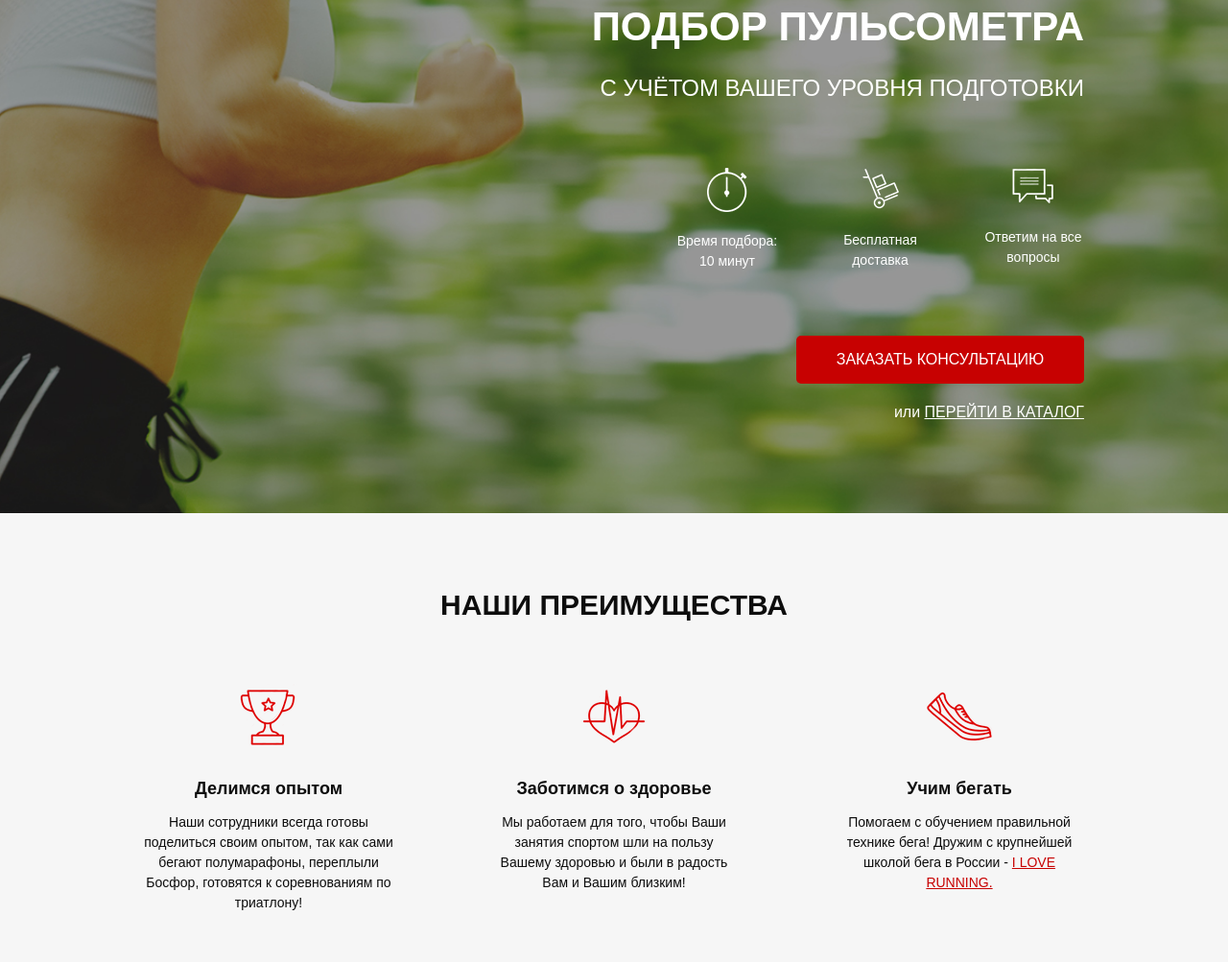
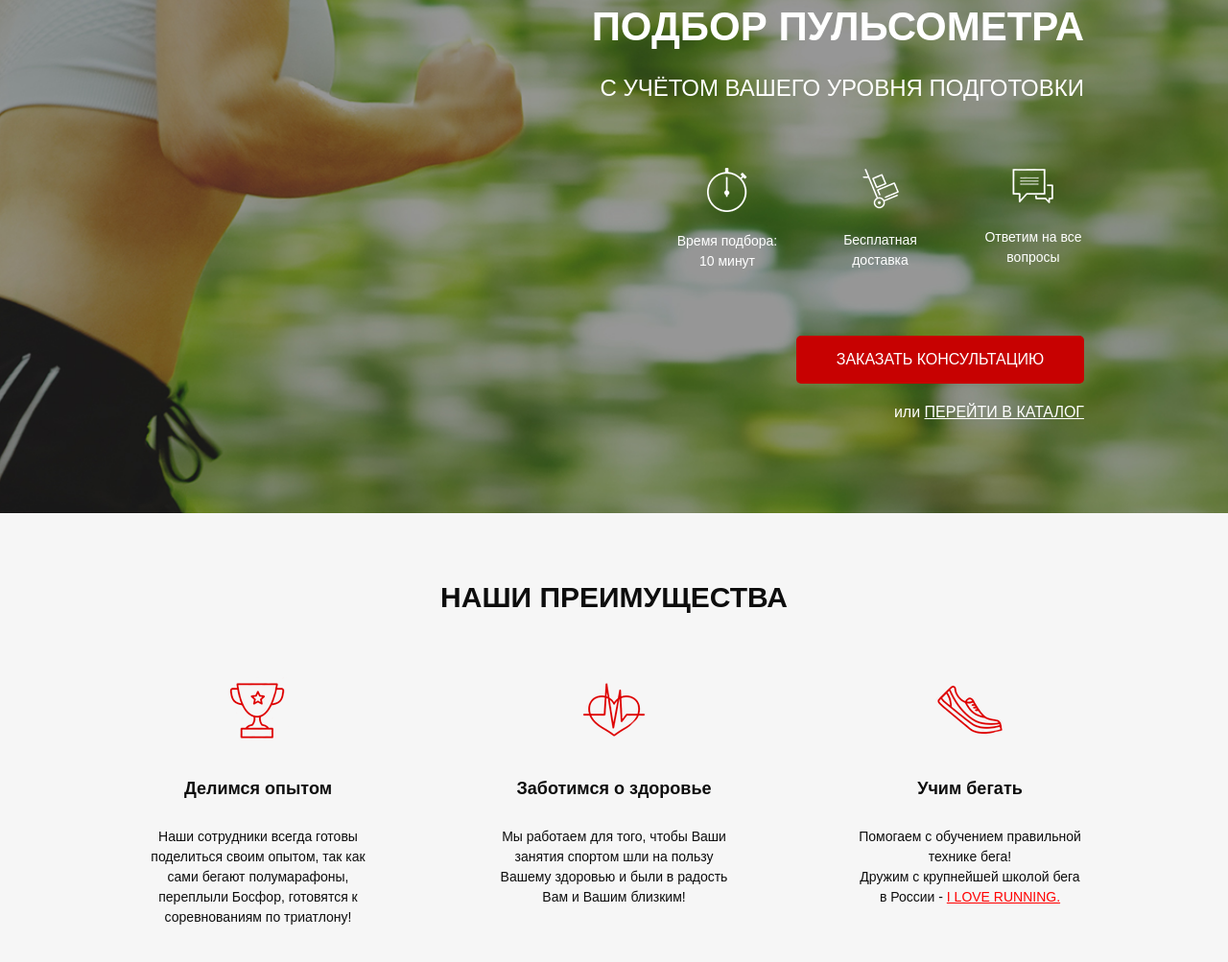
Before and after one commit to sashaq15/Pulse, a website: page src/index.html in a window 1280 px wide. Shown: the part 167-1170 px from the top of the page at 96% size. Drawn offline with Linux system fonts and the light colour scheme; a web font is replaced by a local one.

Commit message:
fix advantages screen

```diff
--- a/src/index.html
+++ b/src/index.html
@@ -59,24 +59,39 @@
 
     <div class="advantages">
         <div class="container">
-            <div class="advantages__header">НАШИ ПРЕИМУЩЕСТВА</div>
-            <div class="advantages__blocks">
-                <div class="advantages__block">
-                    <img src="./icons/advantages/cup.png" alt="">
-                    <div class="advantages__subheader">Делимся опытом</div>
-                    <div class="advantages__descr">Наши сотрудники всегда готовы поделиться своим опытом, так как сами бегают полумарафоны, переплыли Босфор, готовятся к соревнованиям по триатлону!</div>
+            <h2 class="title">НАШИ ПРЕИМУЩЕСТВА</h2>
+            <div class="advantages__wrapper">
+                <div class="advantages__item">
+                    <img src="icons/advantages/cup.png" alt="cup" class="advantages__icon">
+                    <div class="advantages__subtitle">
+                        Делимся опытом
+                    </div>
+                    <div class="advantages__descr">
+                        Наши сотрудники всегда готовы поделиться своим опытом,
+                        так как сами бегают полумарафоны, переплыли Босфор, готовятся к соревнованиям по триатлону!
+                    </div>
                 </div>
-
-                <div class="advantages__block">
-                    <img src="./icons/advantages/heart.png" alt="">
-                    <div class="advantages__subheader">Заботимся о здоровье</div>
-                    <div class="advantages__descr">Мы работаем для того, чтобы Ваши занятия спортом шли на пользу Вашему здоровью и были в радость Вам и Вашим близким!</div>
+                <div class="advantages__item">
+                    <img src="icons/advantages/heart.png" alt="heart" class="advantages__icon">
+                    <div class="advantages__subtitle">
+                        Заботимся о здоровье
+                    </div>
+                    <div class="advantages__descr">
+                        Мы работаем для того,
+                        чтобы Ваши занятия спортом шли на пользу Вашему здоровью и были в радость Вам и Вашим близким!
+                    </div>
                 </div>
-
-                <div class="advantages__block">
-                    <img src="./icons/advantages/shoe.png" alt="">
-                    <div class="advantages__subheader">Учим бегать</div>
-                    <div class="advantages__descr">Помогаем с обучением правильной технике бега! Дружим с крупнейшей школой бега в России - <a href="#">I LOVE RUNNING.</a></div>
+                <div class="advantages__item">
+                    <img src="icons/advantages/shoe.png" alt="shoe" class="advantages__icon">
+                    <div class="advantages__subtitle">
+                        Учим бегать
+                    </div>
+                    <div class="advantages__descr">
+                        Помогаем с обучением
+                        правильной технике бега!<br>
+                        Дружим с крупнейшей школой бега в России -
+                        <a href="#">I LOVE RUNNING.</a>
+                    </div>
                 </div>
             </div>
         </div>
--- a/src/sass/blocks/_advantages.scss
+++ b/src/sass/blocks/_advantages.scss
@@ -1,41 +1,32 @@
 .advantages {
-    height: 475px;
-    padding: 73px 0 83px 0;
-    background-color: #F6F6F6;
-    &__header {
-        font-weight: 700;
-        font-size: 30px;
-        text-align: center;
-        color: #0D0D0D;
-    }
-    &__blocks {
+    padding: 70px 0 80px 0;
+    background-color: #f6f6f6;
+    &__wrapper {
+        margin-top: 65px;
         display: flex;
-        margin-top: 60px;
         justify-content: space-between;
     }
-    &__block {
-        width: 260px;
-        img {
-            display: block;
-            margin: 0 auto;
-        }
+    &__item {
+        display: flex;
+        flex-direction: column;
+        align-items: center;
+        max-width: 238px;
     }
-    &__subheader {
-        margin-top: 30px;
+    &__subtitle {
+        margin-top: 38px;
+        color: #0d0d0d;
+        font-size: 18px;
         font-weight: 700;
-        font-size: 18px;
-        line-height: 29px;
-        text-align: center;
-        color: #0D0D0D;
     }
     &__descr {
-        margin-top: 10px;
+        margin-top: 26px;
+        color: #0d0d0d;
+        font-size: 14px;
         font-weight: 300;
-        font-size: 14px;
         text-align: center;
-        color: #0D0D0D;
         a {
-            color: $main-color;
+            color: #ff0000;
+            text-decoration: underline;
         }
     }
 }
--- /dev/null
+++ b/src/sass/blocks/_title.scss
@@ -0,0 +1,6 @@
+.title {
+    color: #0d0d0d;
+    font-size: 30px;
+    font-weight: 700;
+    text-align: center;
+}
--- a/src/sass/style.scss
+++ b/src/sass/style.scss
@@ -10,4 +10,5 @@
 @import 'blocks/promo';
 @import 'blocks/header.scss';
 @import 'blocks/buttons';
-@import 'blocks/advantages'
+@import 'blocks/advantages';
+@import 'blocks/title';
```
Also changed, not shown: src/css/style.min.css.
